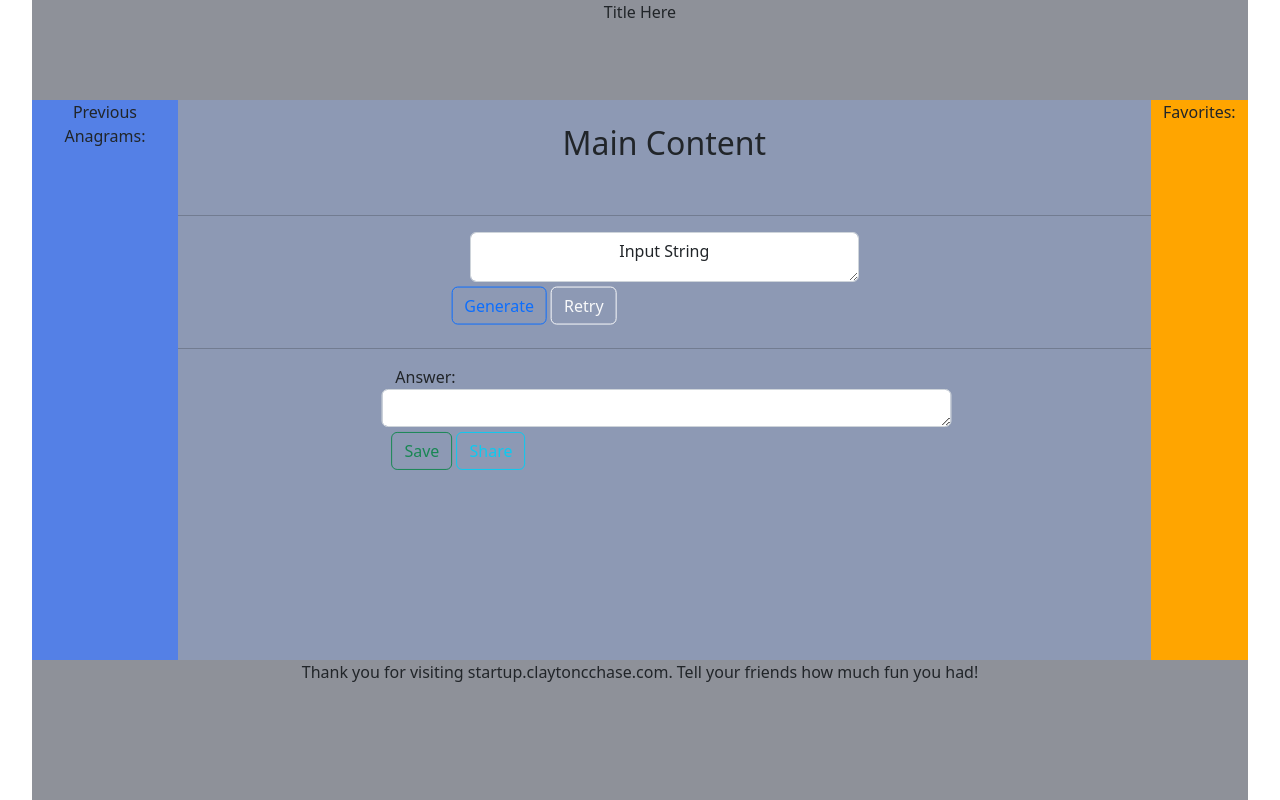
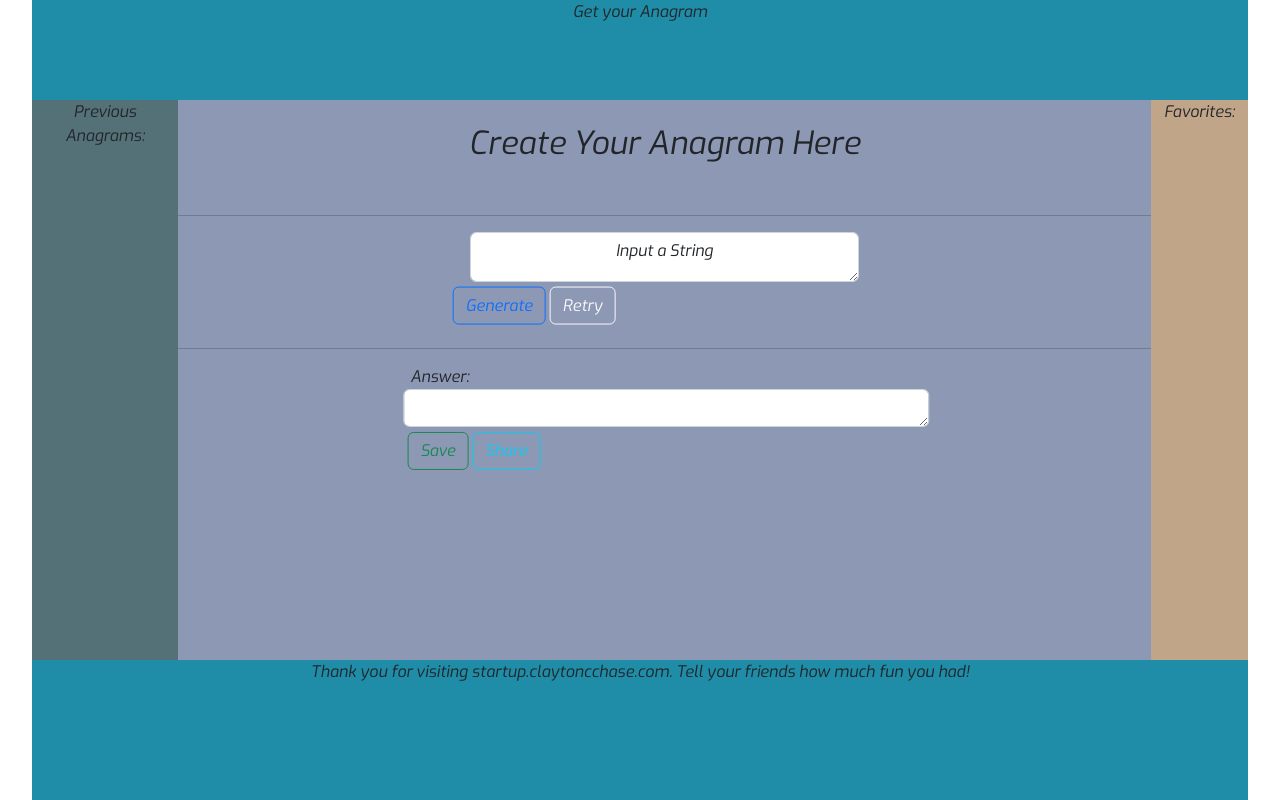
Before and after one commit to ccchase7/startup, a plain HTML site: page my_startup/index.html in a window 1280 px wide. Drawn offline with nearby package versions, Linux system fonts and the light colour scheme.

Commit message:
Finishing Touches

```diff
--- a/my_startup/index.html
+++ b/my_startup/index.html
@@ -3,7 +3,7 @@
 <head>
     <meta charset="UTF-8" />
     <meta name="viewport" content="width=device-width, initial-scale=1.0" />
-    <title>Test</title>
+    <title>Anagrams</title>
 
     <link rel="stylesheet" href="main.css" />
 
@@ -14,11 +14,15 @@
       crossorigin="anonymous"
     />
 
+    <link rel="preconnect" href="https://fonts.googleapis.com">
+    <link rel="preconnect" href="https://fonts.gstatic.com" crossorigin>
+    <link href="https://fonts.googleapis.com/css2?family=Exo:ital@1&display=swap" rel="stylesheet">
+
 </head>
 
 <body>
     <header class="bookend">
-        <p>Title Here</p>
+        <p>Get your Anagram</p>
     </header>
 
     <main>
@@ -27,10 +31,10 @@
         </div>
 
         <div class="main-content">
-            <div id="main-title"><p id="main-title-text">Main Content</p></div>
+            <div id="main-title"><p id="main-title-text">Create Your Anagram Here</p></div>
             <hr />
             <div id="input-area">
-                <div id="input-string" ><textarea id="input-textbox" class="form-control">Input String</textarea></div>
+                <div id="input-string" ><textarea id="input-textbox" class="form-control">Input a String</textarea></div>
                 <div id="button-area">
                     <div class="button-group">
                         <button type="button" class="btn btn-outline-primary">Generate</button>
--- a/my_startup/main.css
+++ b/my_startup/main.css
@@ -1,15 +1,20 @@
+* {
+    font-family: 'Exo', sans-serif;
+}
+
 body {
     display: flex;
     flex-direction: column;
     padding-right: 2em;
     padding-left: 2em;
     height: 100vh;
-    background-color: #ffebc2;
+    background-color: #02caf2;
 }
 
 header {
     flex: 0 100px;
     text-align: center;
+    justify-content: center;
 }
 
 main {
@@ -22,7 +27,7 @@ main {
 .sidebar {
     flex: 3;
     text-align: center;
-    background-color: #5480e6;
+    background-color: #557178;
 }
 
 .main-content {
@@ -35,7 +40,7 @@ main {
 .extra {
     flex: 2;
     text-align: center;
-    background-color: orange;
+    background-color: #c1a588;
 }
 
 .main-content div {
@@ -98,7 +103,7 @@ footer {
 }
 
 .bookend {
-    background-color: #8e9199;
+    background-color: #1f8da7;
 }
 
 @media (max-height: 600px) {
```
